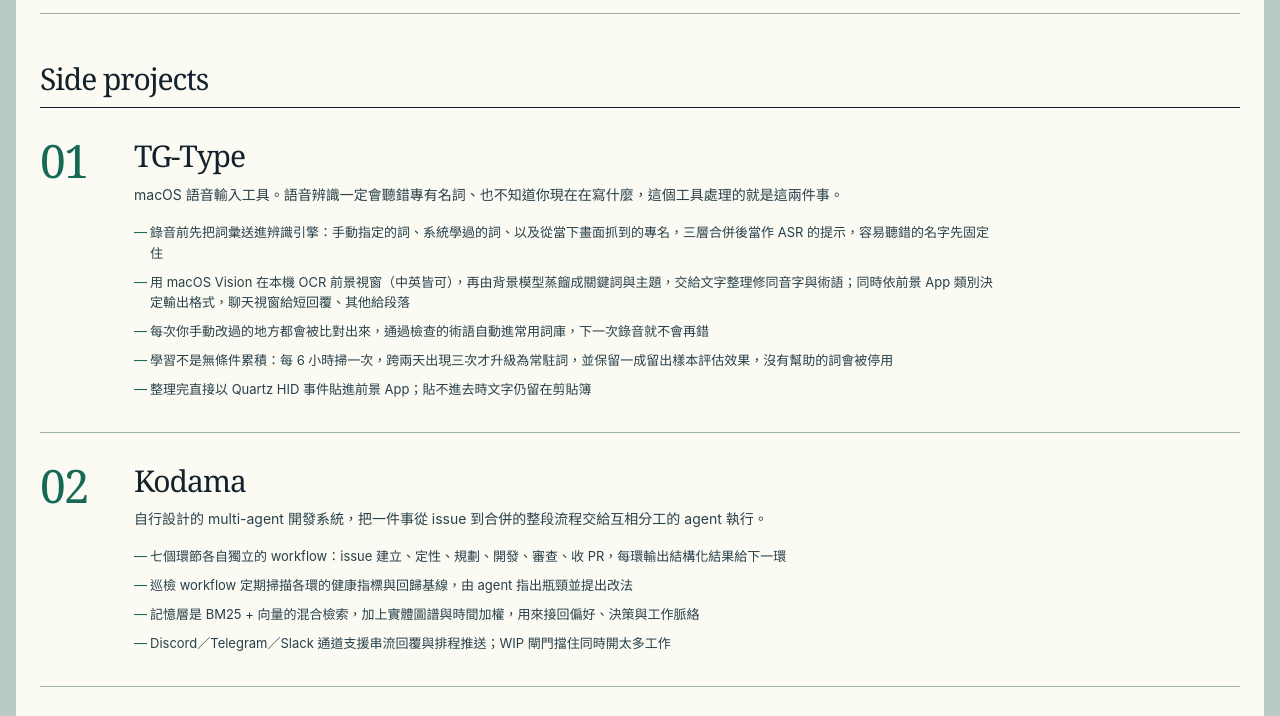
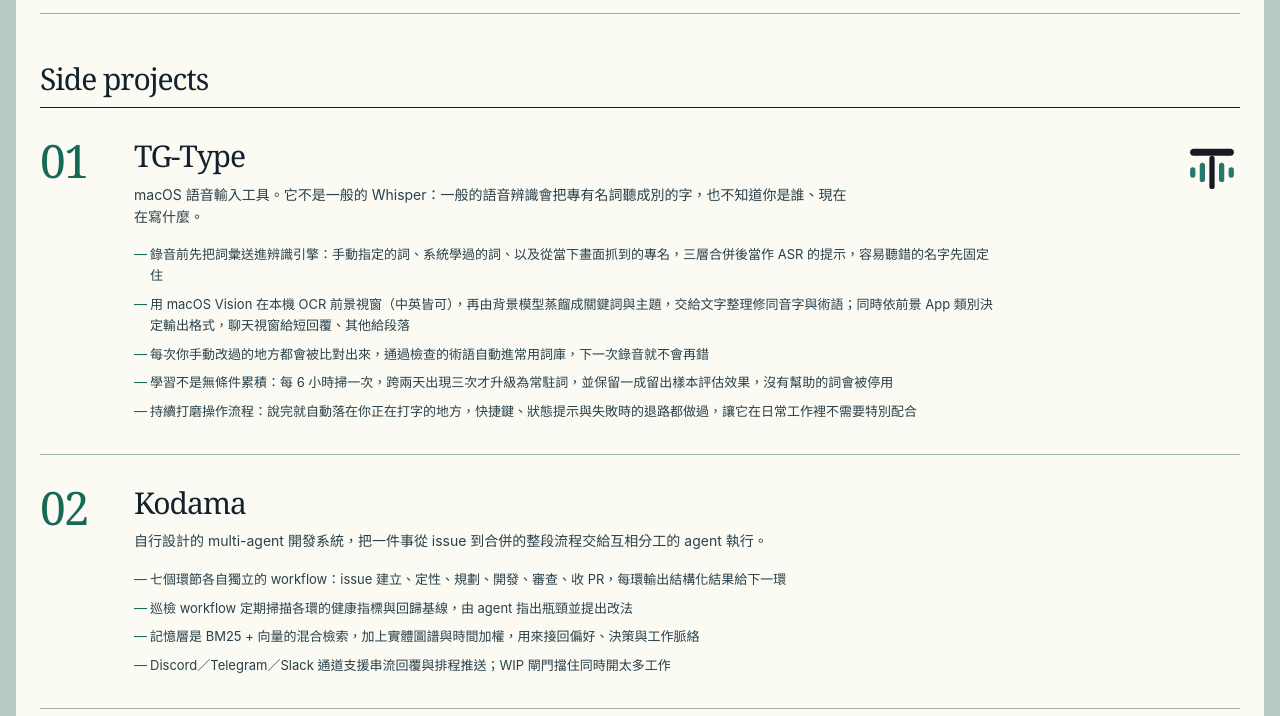
Before and after one commit to s724959099/max-personal-site, a plain HTML site: page index.html in a window 1280 px wide. Shown: the part 1019-1735 px from the top of the page. Drawn offline with Linux system fonts and the light colour scheme.

Commit message:
✨ feat: show TG-Type mark and plainer capability copy
- Reserve a right-hand mark column in each project entry
- Ship the project's own wave-to-T SVG mark from its repo
- Lead with why it is not ordinary Whisper, and drop Quartz HID wording

```diff
--- a/index.html
+++ b/index.html
@@ -120,7 +120,7 @@
     }
     .project {
       display: grid;
-      grid-template-columns: 78px minmax(0, 1fr);
+      grid-template-columns: 78px minmax(0, 1fr) 64px;
       gap: var(--lg);
       padding: var(--2xl) 0;
       border-bottom: .5px solid color-mix(in srgb, var(--line) 72%, transparent);
@@ -132,6 +132,8 @@
     .project__points { display: grid; gap: var(--sm); max-width: 860px; margin-top: var(--lg); }
     .project__points li { position: relative; padding-left: var(--lg); color: var(--ink-soft); font-size: 13px; }
     .project__points li::before { position: absolute; left: 0; color: var(--accent-dark); content: "—"; }
+    .project__mark { align-self: start; justify-self: end; width: 56px; }
+    .project__mark svg, .project__mark img { display: block; width: 100%; height: auto; }
 
     .skills-index { padding-bottom: var(--3xl); }
     .skills {
@@ -183,6 +185,7 @@
       .experience-entry p { grid-column: 2 / -1; }
       .experience-entry__context { grid-column: 2 / -1; }
       .project { grid-template-columns: 52px minmax(0, 1fr); }
+      .project__mark { display: none; }
       .project__number { font-size: 34px; }
       .skills { grid-template-columns: 1fr; }
       .footer { display: block; }
@@ -283,7 +286,8 @@
       <div class="projects-grid">
         <article class="project">
           <div class="project__number">01</div>
-          <div><h3>TG-Type</h3><p>macOS 語音輸入工具。語音辨識一定會聽錯專有名詞、也不知道你現在在寫什麼，這個工具處理的就是這兩件事。</p><ul class="project__points"><li>錄音前先把詞彙送進辨識引擎：手動指定的詞、系統學過的詞、以及從當下畫面抓到的專名，三層合併後當作 ASR 的提示，容易聽錯的名字先固定住</li><li>用 macOS Vision 在本機 OCR 前景視窗（中英皆可），再由背景模型蒸餾成關鍵詞與主題，交給文字整理修同音字與術語；同時依前景 App 類別決定輸出格式，聊天視窗給短回覆、其他給段落</li><li>每次你手動改過的地方都會被比對出來，通過檢查的術語自動進常用詞庫，下一次錄音就不會再錯</li><li>學習不是無條件累積：每 6 小時掃一次，跨兩天出現三次才升級為常駐詞，並保留一成留出樣本評估效果，沒有幫助的詞會被停用</li><li>整理完直接以 Quartz HID 事件貼進前景 App；貼不進去時文字仍留在剪貼簿</li></ul></div>
+          <div><h3>TG-Type</h3><p>macOS 語音輸入工具。它不是一般的 Whisper：一般的語音辨識會把專有名詞聽成別的字，也不知道你是誰、現在在寫什麼。</p><ul class="project__points"><li>錄音前先把詞彙送進辨識引擎：手動指定的詞、系統學過的詞、以及從當下畫面抓到的專名，三層合併後當作 ASR 的提示，容易聽錯的名字先固定住</li><li>用 macOS Vision 在本機 OCR 前景視窗（中英皆可），再由背景模型蒸餾成關鍵詞與主題，交給文字整理修同音字與術語；同時依前景 App 類別決定輸出格式，聊天視窗給短回覆、其他給段落</li><li>每次你手動改過的地方都會被比對出來，通過檢查的術語自動進常用詞庫，下一次錄音就不會再錯</li><li>學習不是無條件累積：每 6 小時掃一次，跨兩天出現三次才升級為常駐詞，並保留一成留出樣本評估效果，沒有幫助的詞會被停用</li><li>持續打磨操作流程：說完就自動落在你正在打字的地方，快捷鍵、狀態提示與失敗時的退路都做過，讓它在日常工作裡不需要特別配合</li></ul></div>
+          <div class="project__mark"><img src="assets/tg-type-mark.svg" width="64" height="64" alt="TG-Type 標誌" decoding="async"></div>
         </article>
         <article class="project">
           <div class="project__number">02</div>
```
Also changed, not shown: tests/site.test.mjs (+7 -0 lines), assets/tg-type-mark.svg (added).
